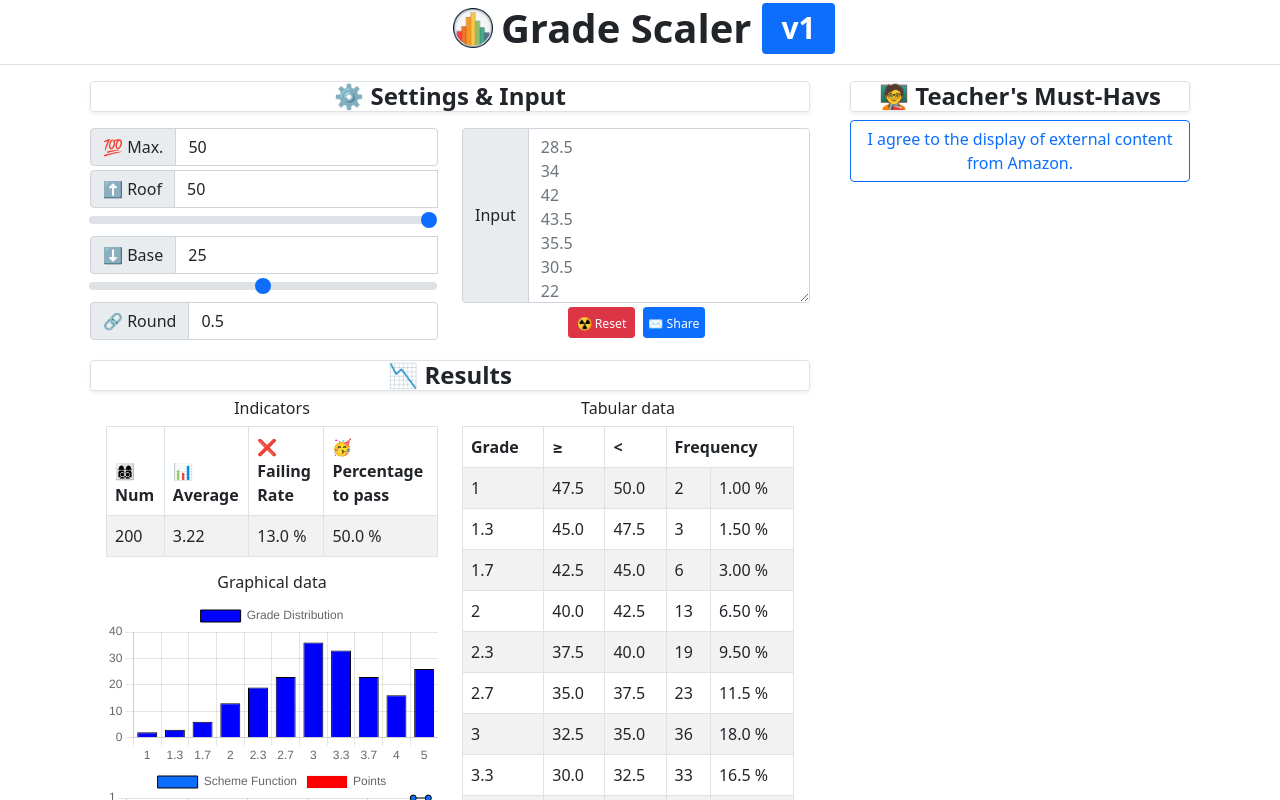
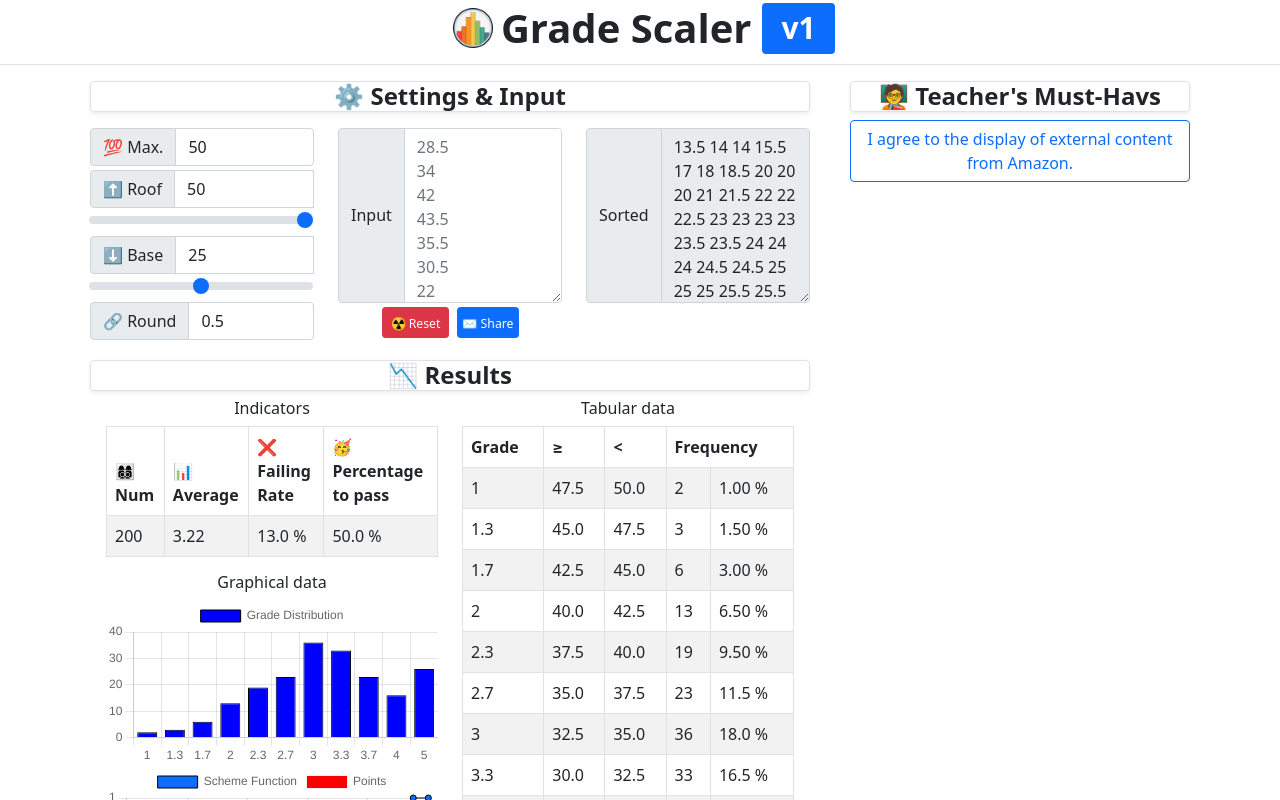
Before and after one commit to lamBOOO/gradescaler, a Next.js app: page / in a window 1280 px wide. Shown: the top 800 px of the page. Built offline with nearby package versions, Linux system fonts and the light colour scheme.

Commit message:
add sorted list of points

```diff
--- a/components/App.js
+++ b/components/App.js
@@ -195,7 +195,7 @@ export default class App extends Component {
                   <h2 className="rounded border shadow-sm fs-4 fw-bold m-2 text-center">⚙️ Settings & Input</h2>
                   <Container className="m-0 p-2">
                     <Row>
-                      <Col>
+                      <Col xs={12} md={4}>
                         <InputGroup className="mb-1 p-0">
                           <InputGroup.Text id="basic-addon1">💯 Max.</InputGroup.Text>
                           <FormControl
@@ -275,7 +275,7 @@ export default class App extends Component {
                           />
                         </InputGroup>
                       </Col>
-                      <Col>
+                      <Col xs={12} md={4}>
                         <InputGroup className="">
                           <InputGroup.Text>Input</InputGroup.Text>
                           <FormControl
@@ -293,6 +293,20 @@ export default class App extends Component {
                           </Button>
                           <CopyButtonWithOverlay copyUrl={(typeof window !== "undefined") ? window.location.protocol + "//" + window.location.host + '/' + JSON.stringify(this.state.input) : ''} />
                         </div>
+                      </Col>
+                      <Col xs={12} md={4}>
+                        <InputGroup className="">
+                          <InputGroup.Text>Sorted</InputGroup.Text>
+                          <FormControl
+                            as="textarea"
+                            style={{ height: '175px' }}
+                            value={[...this.state.input.points]
+                              .sort((a, b) => parseFloat(a) - parseFloat(b))
+                              .join(" ")}
+                            aria-label="Points sorted in ascending order"
+                            readOnly
+                          />
+                        </InputGroup>
                       </Col>
                     </Row>
                   </Container>
```
